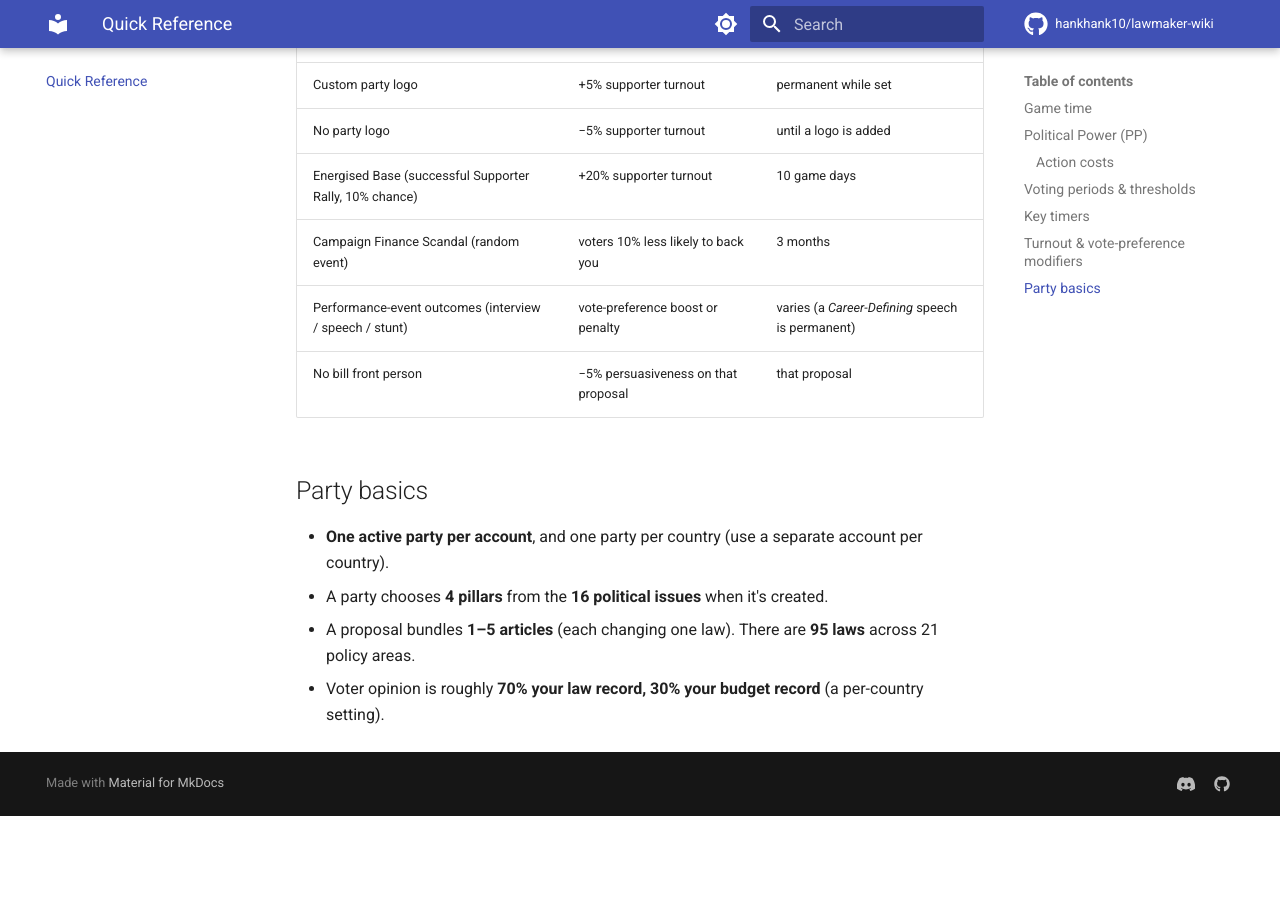
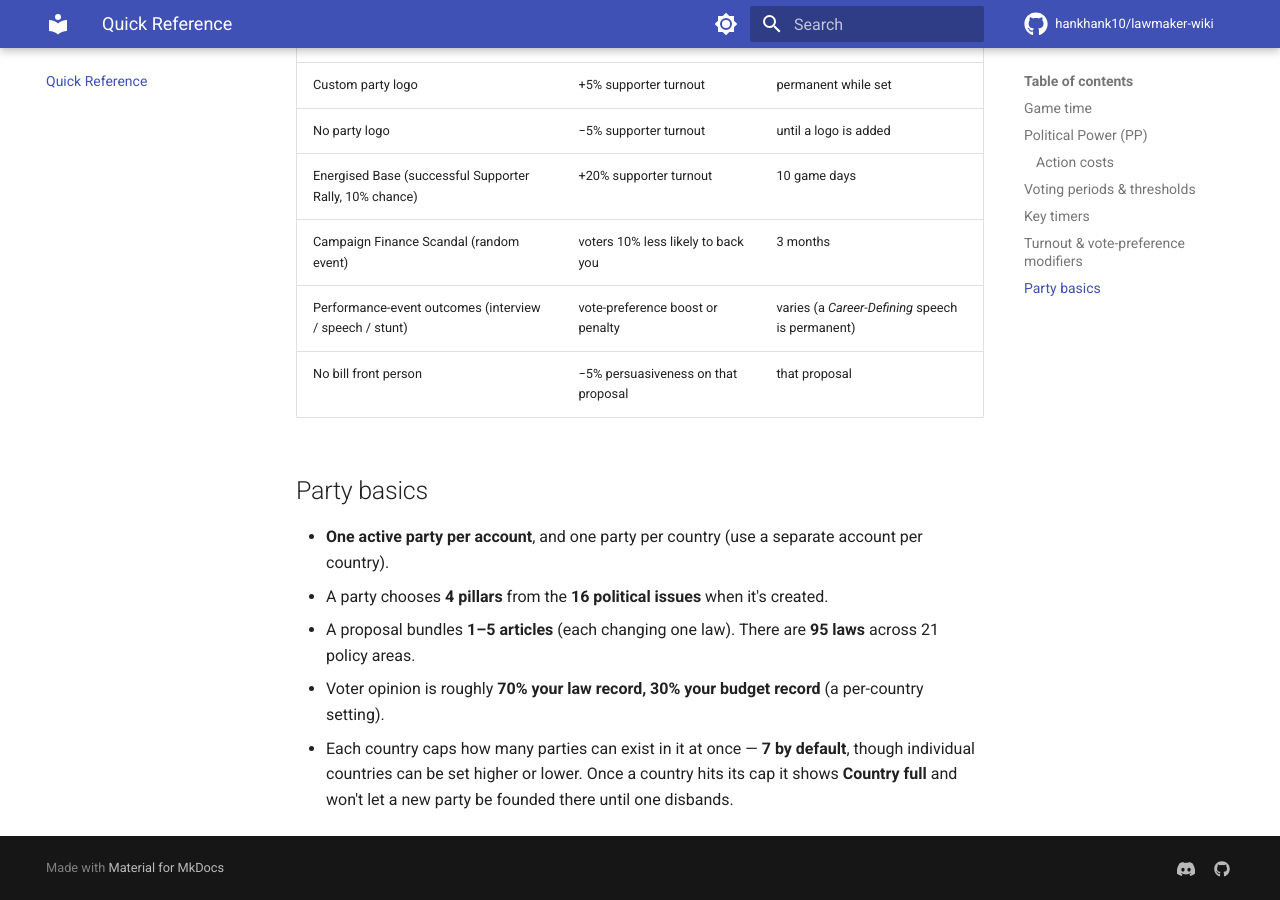
Before and after one commit to hankhank10/lawmaker-wiki, an MkDocs documentation site: the page built from docs/reference.md, in a window 1280 px wide and 900 px high, scrolled down 2764 px. Built offline with MkDocs 1.6.1 and Material for MkDocs 9.7.7, drawn with Linux system fonts in a browser that asks for light colours; comment, search, counter and statistics services are not loaded; before the commit the page ends 3580 px from its top, so only the background shows below that.

Commit message:
📝 Sync from private repo
Auto-synced from hankhank10/lawmaker/game-manual

```diff
--- a/docs/reference.md
+++ b/docs/reference.md
@@ -83,3 +83,4 @@ In **bicameral** countries a proposal must clear its threshold in all required c
 - A party chooses **4 pillars** from the **16 political issues** when it's created.
 - A proposal bundles **1–5 articles** (each changing one law). There are **95 laws** across 21 policy areas.
 - Voter opinion is roughly **70% your law record, 30% your budget record** (a per-country setting).
+- Each country caps how many parties can exist in it at once — **7 by default**, though individual countries can be set higher or lower. Once a country hits its cap it shows **Country full** and won't let a new party be founded there until one disbands.
```
Also changed, not shown: docs/countries.md (+2 -0 lines).
